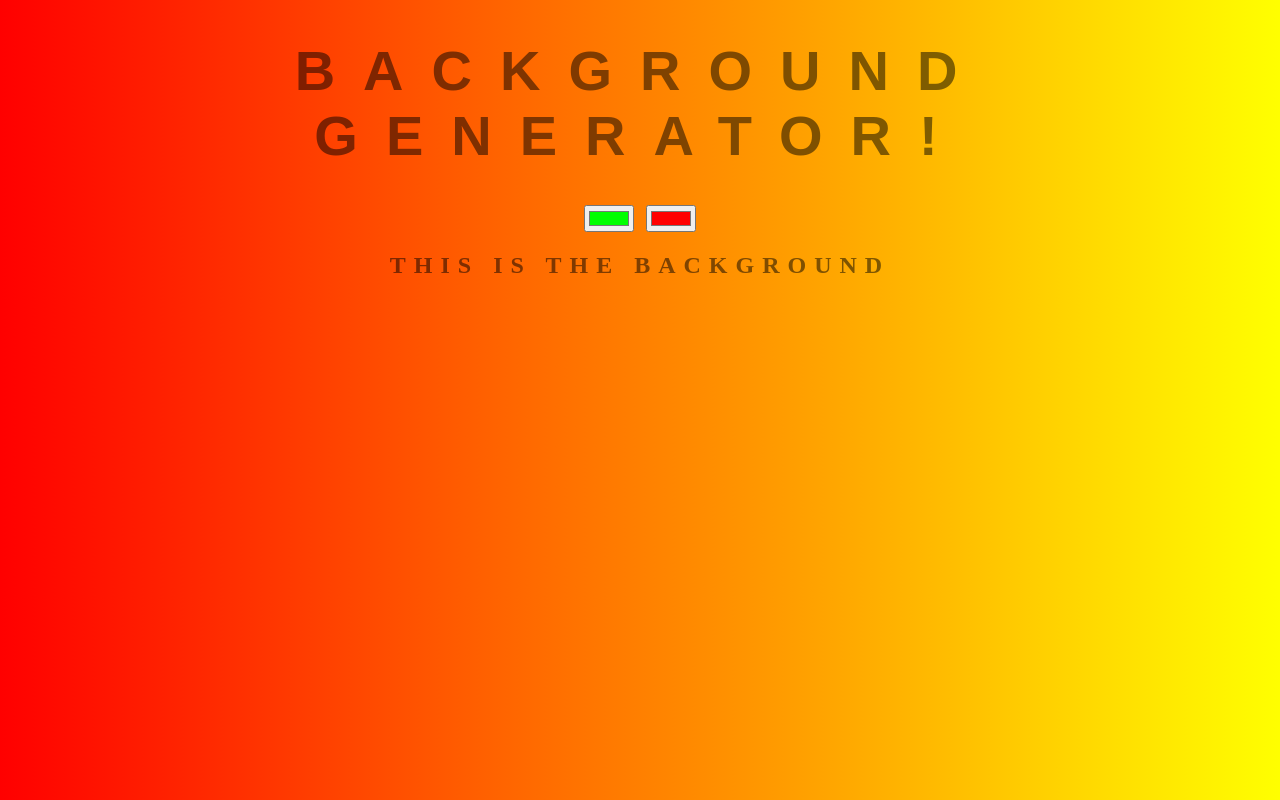
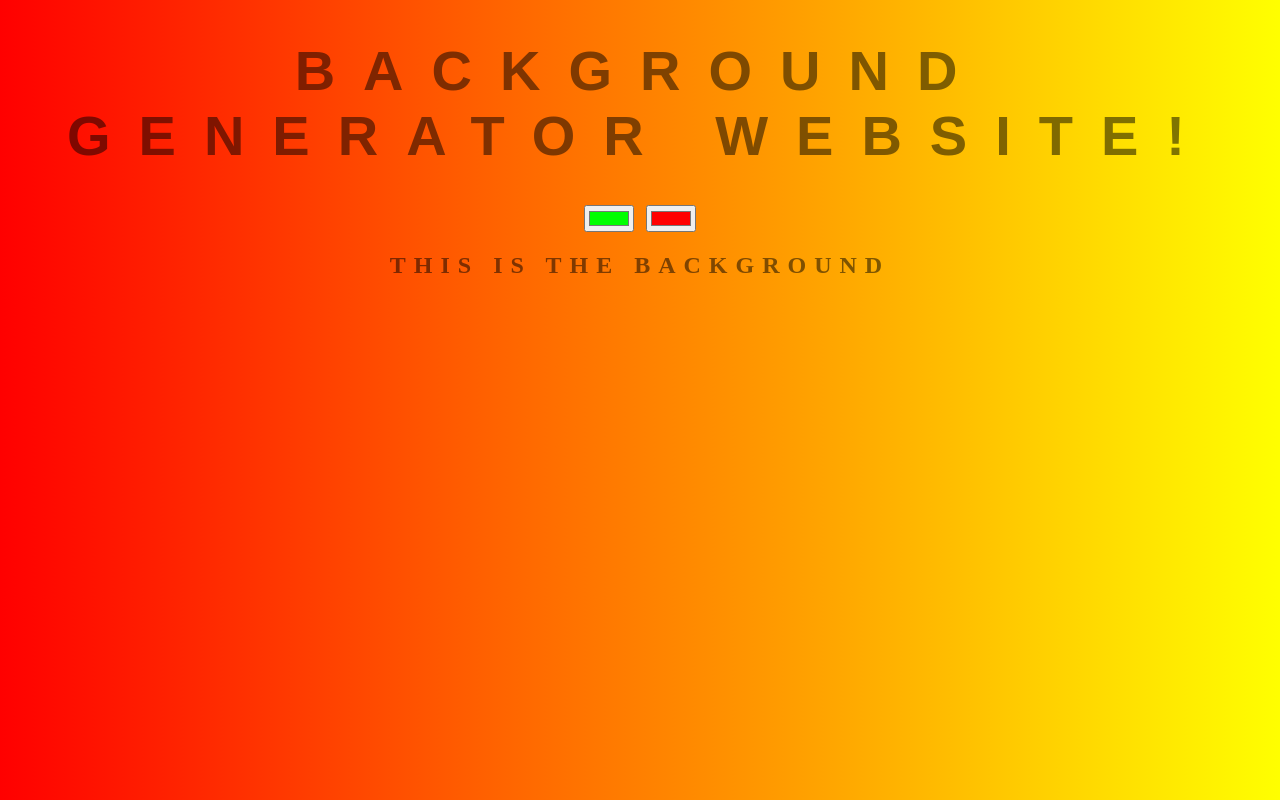
Before and after one commit to bpkelemen/background-generator, a plain HTML site: page index.html in a window 1280 px wide. Drawn offline with Linux system fonts and the light colour scheme.

Commit message:
Edit h1 tag content

```diff
--- a/index.html
+++ b/index.html
@@ -5,7 +5,7 @@
 	<link rel="stylesheet" type="text/css" href="style.css">
 </head>
 <body id="gradient">
-	<h1>Background Generator!</h1>
+	<h1>Background Generator Website!</h1>
 	<input class="color" type="color" value="#00ff00">
 	<input class="color" type="color" value="#ff0000">
 	<h2>This is the background</h2>
```
